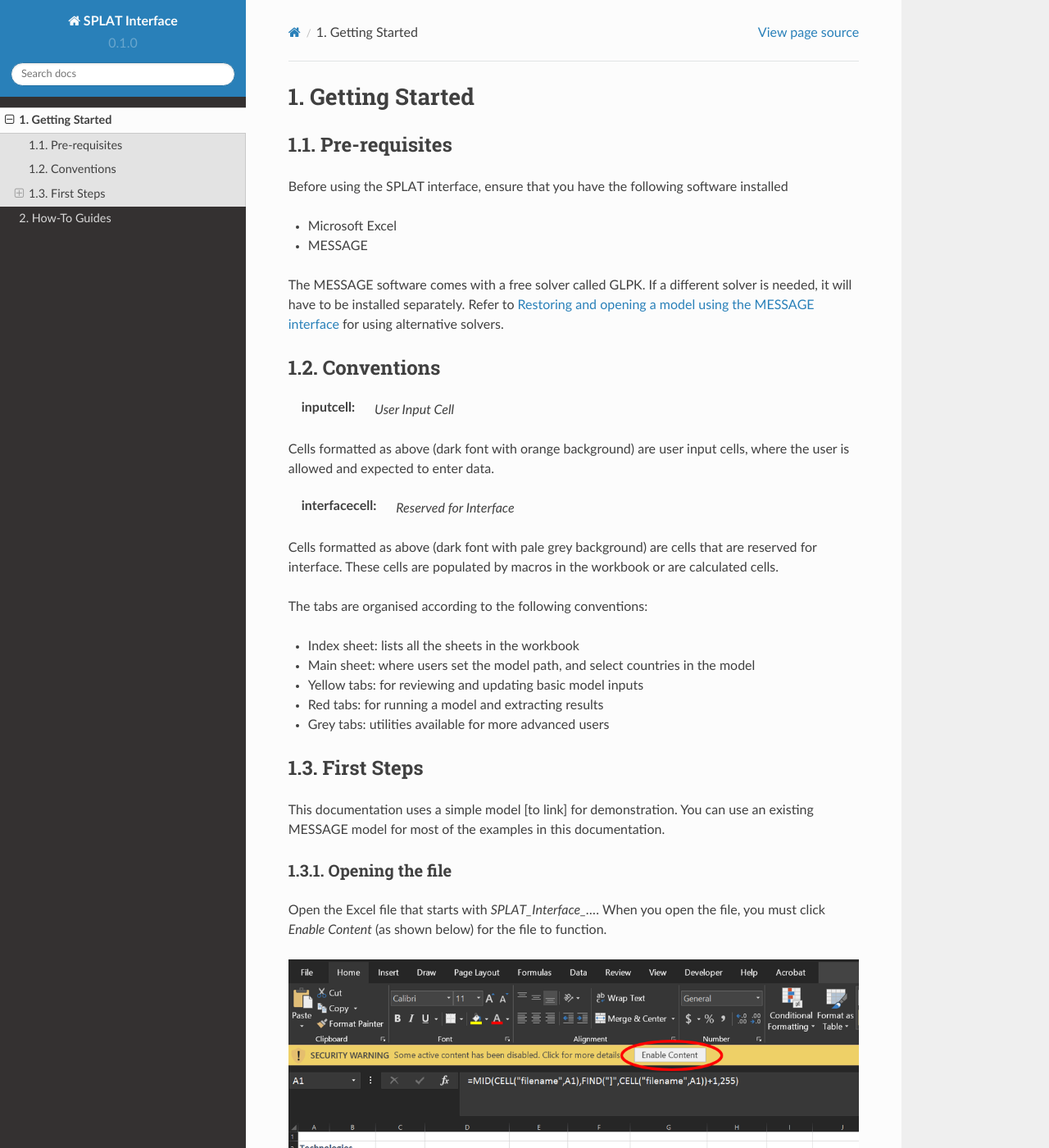
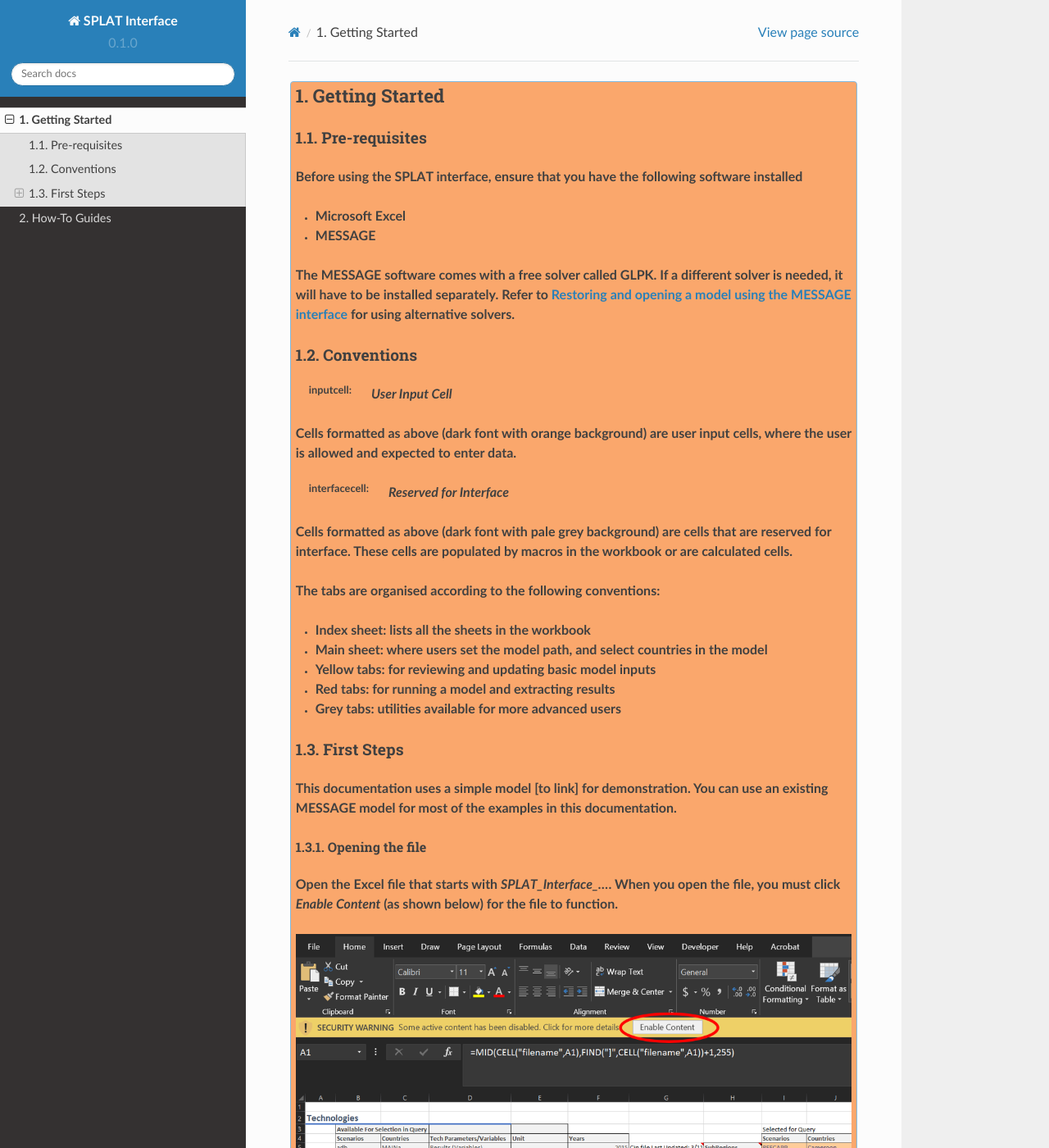
Before and after one commit to SPLATteam/SPLAT-WebGuide, a Sphinx documentation site: the page built from docs/getting_started.rst, in a window 1280 px wide and 1400 px high. Shown: the whole window at 82% size. Built offline with Sphinx 7.4.7 and the Read the Docs theme 2.0.0, drawn with Linux system fonts in a browser that asks for light colours.

Commit message:
test format 3

```diff
--- a/docs/_static/css/splat_interface.css
+++ b/docs/_static/css/splat_interface.css
@@ -2,11 +2,9 @@
 @import url('theme.css');
 
 /* Customize for SPLAT Interface Documentation*/
-.rst-content .guilabel {
- background:#7fbbe3
-}
 
-.rst-content .inputcell {
+
+.inputcell {
  background:#FAA76C;
  font-size: 80%;
  border:1px solid #7fbbe3;
@@ -16,7 +14,7 @@
  margin:auto 2px
 }
 
-.rst-content .interfacecell {
+.interfacecell {
  background:#808080;
  font-size: 80%;
  border:1px solid #7fbbe3;
--- a/docs/conf.py
+++ b/docs/conf.py
@@ -45,6 +45,3 @@
 
 # -- Options for EPUB output
 epub_show_urls = 'footnote'
-
-def setup(app):
-  app.add_stylesheet( "css/splat_interface.css" )
--- a/docs/getting_started.rst
+++ b/docs/getting_started.rst
@@ -1,4 +1,4 @@
-.. only:: html
+.. rst-class:: inputcell outputcell
 
 Getting Started
 ===============
```
Also changed, not shown: docs/index.rst (+3 -5 lines).
